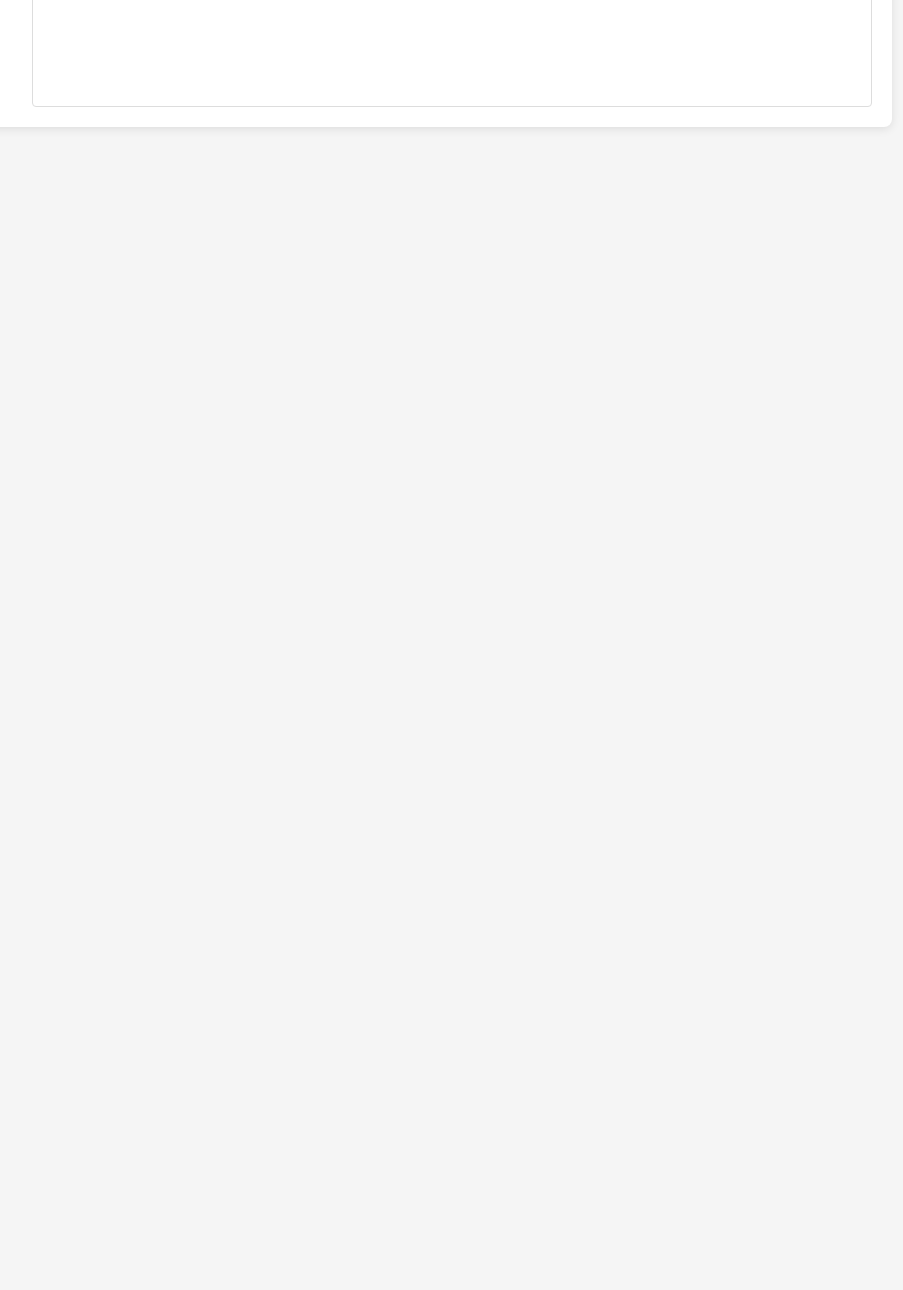
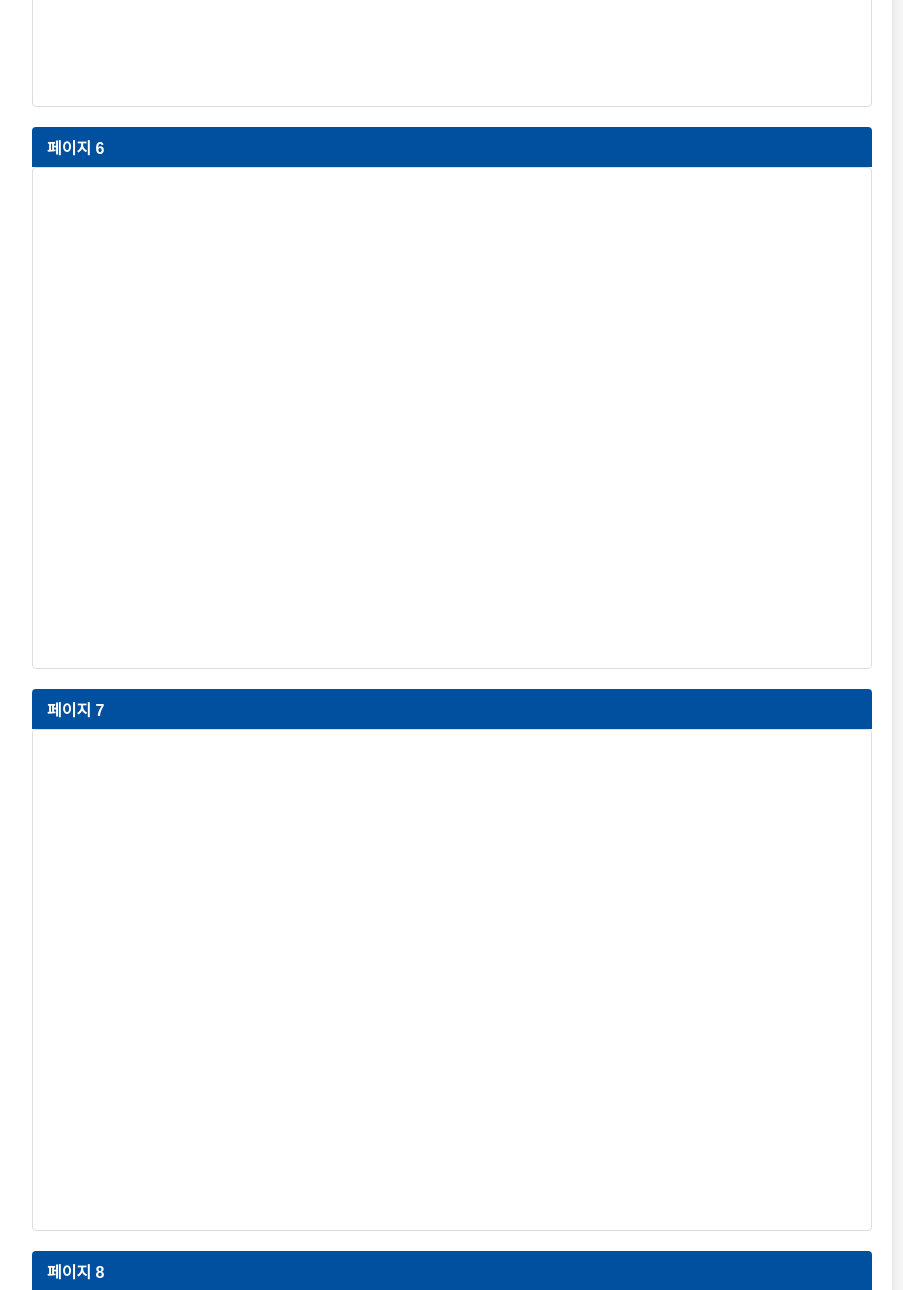
Before and after one commit to MinSikMoon/fssearch, a plain HTML site: page index.html in a window 1280 px wide. Shown: the part 2820-4110 px from the top of the page, without its empty margins (368-1271 px from the left). Before the commit the page ends 2967 px from the top, so only its background shows below. Drawn offline with Linux system fonts and the light colour scheme.

Commit message:
게시판 8개로 늘림

```diff
--- a/index.html
+++ b/index.html
@@ -130,14 +130,12 @@
               <iframe id="resultFrame1"></iframe>
             </div>
           </div>
-
           <div class="iframe-box">
             <div class="iframe-header">페이지 2</div>
             <div class="iframe-container">
               <iframe id="resultFrame2"></iframe>
             </div>
           </div>
-
           <div class="iframe-box">
             <div class="iframe-header">페이지 3</div>
             <div class="iframe-container">
@@ -152,6 +150,24 @@
           </div>
           <div class="iframe-box">
             <div class="iframe-header">페이지 5</div>
+            <div class="iframe-container">
+              <iframe id="resultFrame5"></iframe>
+            </div>
+          </div>
+          <div class="iframe-box">
+            <div class="iframe-header">페이지 6</div>
+            <div class="iframe-container">
+              <iframe id="resultFrame5"></iframe>
+            </div>
+          </div>
+          <div class="iframe-box">
+            <div class="iframe-header">페이지 7</div>
+            <div class="iframe-container">
+              <iframe id="resultFrame5"></iframe>
+            </div>
+          </div>
+          <div class="iframe-box">
+            <div class="iframe-header">페이지 8</div>
             <div class="iframe-container">
               <iframe id="resultFrame5"></iframe>
             </div>
@@ -200,7 +216,7 @@
         );
 
         // 세 개의 iframe에 각각 다른 페이지 인덱스로 URL 설정
-        for (let i = 1; i <= 5; i++) {
+        for (let i = 1; i <= 8; i++) {
           const url = `https://www.fss.or.kr/fss/cvpl/inquiRecpEc/publicList.do?sdate=${sdate}&edate=${edate}&menuNo=200094&pageIndex=${i}&&dealStatCd=&searchCnd=1&searchStr=${searchStr}`;
           document.getElementById(`resultFrame${i}`).src = url;
         }
```
